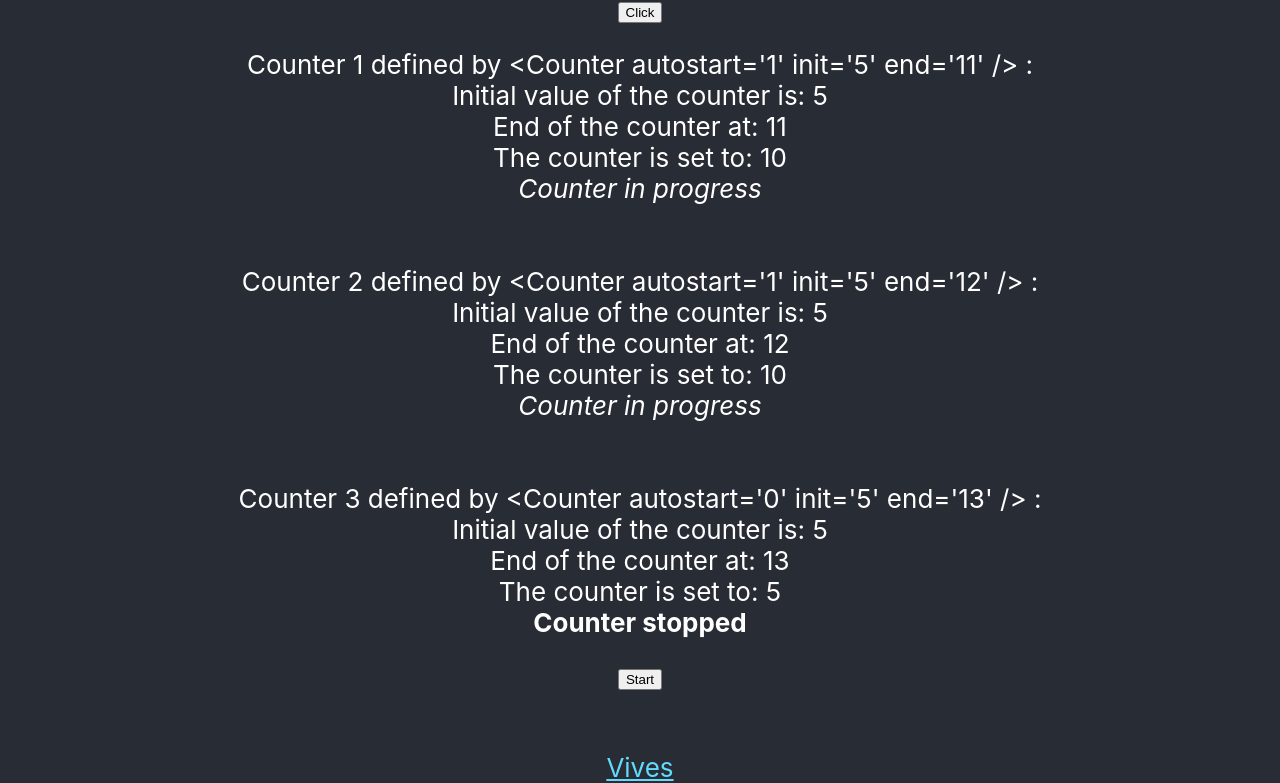
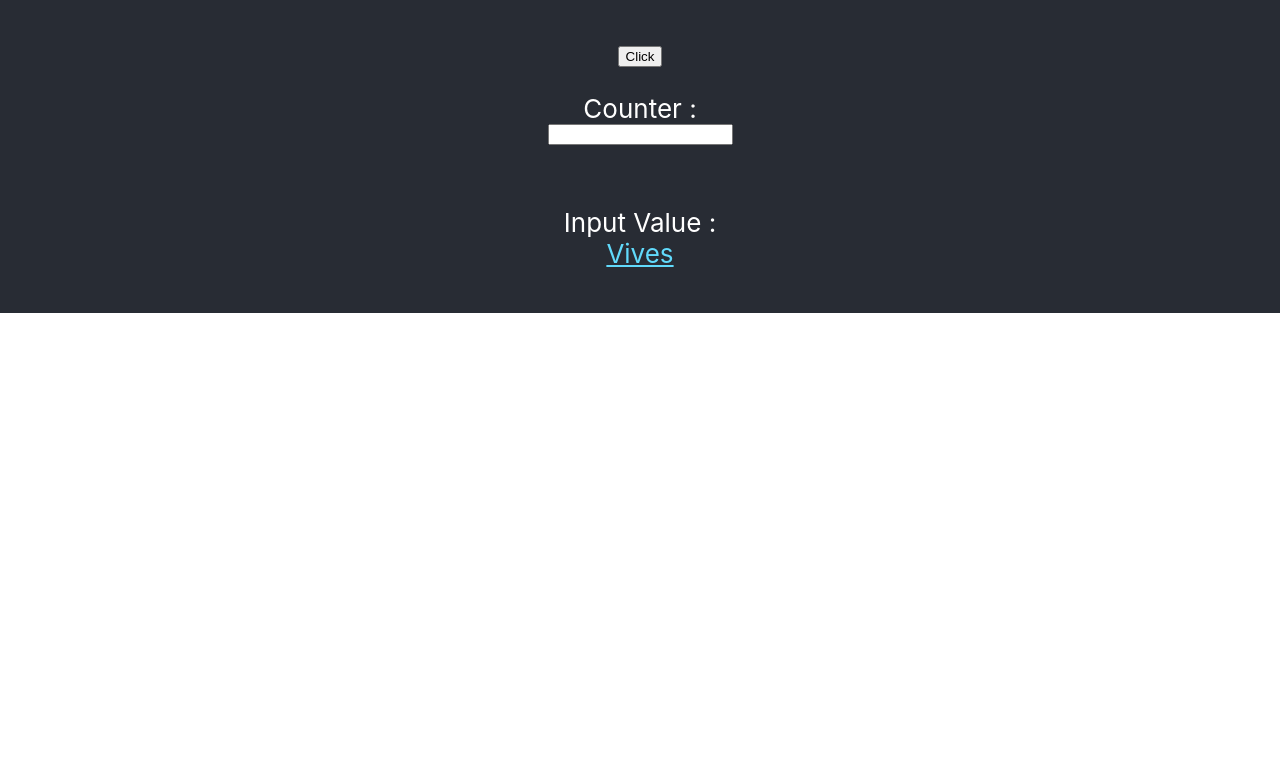
Before and after one commit to hans-naert/reactapp, a React (Create React App) app: page / in a window 1280 px wide. Shown: the part 487-1270 px from the top of the page. After the commit the page ends 800 px from the top, so only its background shows below. Built offline with nearby package versions, Linux system fonts and the light colour scheme.

Commit message:
content of input field

```diff
--- a/src/App.js
+++ b/src/App.js
@@ -14,18 +14,9 @@ function App() {
           {greeting}
           <button>Click</button>
         </p>
-        {
-          [...Array(4).keys()].slice(1).map(function (i) {
-            var val = i < 3 ? '1' : '0'; // Value of the "autostart" attribute
-            return (
-              <React.Fragment key={i}>
-                Counter {i} defined by {`<Counter autostart='${val}' init='5' end='${10 + i}' />`} : <br />
-                <Counter autostart={val} init='5' end={10 + i} />
-                <br /><br />
-              </React.Fragment>
-            )
-          })
-        }
+        <>
+         <Counter />
+        </>
         <a
           className="App-link"
           href="https://www.vives.be"
--- a/src/Counter.js
+++ b/src/Counter.js
@@ -1,49 +1,14 @@
-import React, { useState, useEffect } from 'react';
-function Counter({ init, end, autostart }) {
-    var init = parseInt(init || 0);
-    var end = parseInt(end || 0);
-    autostart = parseInt(autostart || 0);
-    const [count, setCount] = useState(init);
-    const [start, setStart] = useState(true); // true for displaying the Start button
-    useEffect(function () {
-        if (!start) {
-            // The Start button is not displayed; you can initiate the timer.
-            var timer = setInterval(function () {
-                setCount((count) => {
-                    var newCount = count + 1;
-                    if (newCount >= end) setStart(true);
-                    return newCount;
-                });
-            }, 1000);
-        }
-        return function () {
-            clearInterval(timer);
-        }
-    });
-    useEffect(function() {
-        if (autostart) restart()
-        },[] );
-    function restart() {
-        setStart(false); // Hide the Start button
-        setCount(init); // Reset "count" to the initial value.
+import { useState } from "react";
+function Counter() {
+    const [value, setValue] = useState("");
+    function change(event) {
+        setValue(event.target.value);
     }
-
     return (
         <>
-            Initial value of the counter is: {init}
+            Counter : <input type="text" onChange={change} /> <br />
             <br />
-            End of the counter at: {end}
-            <br />
-            The counter is set to: {count}
-            <br />
-            {
-                (start) ?
-                    <>
-                        <b>Counter stopped</b>&nbsp;
-                        <button onClick={restart}>Start</button>
-                    </> :
-                    <i>Counter in progress</i>
-            }
+            Input Value : {value}
         </>
     )
 }
```
